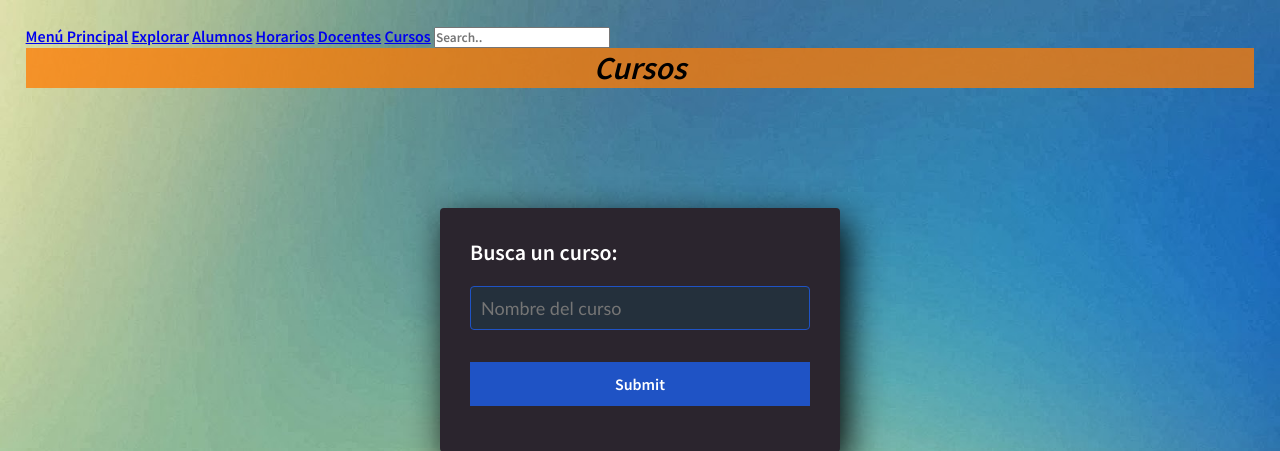
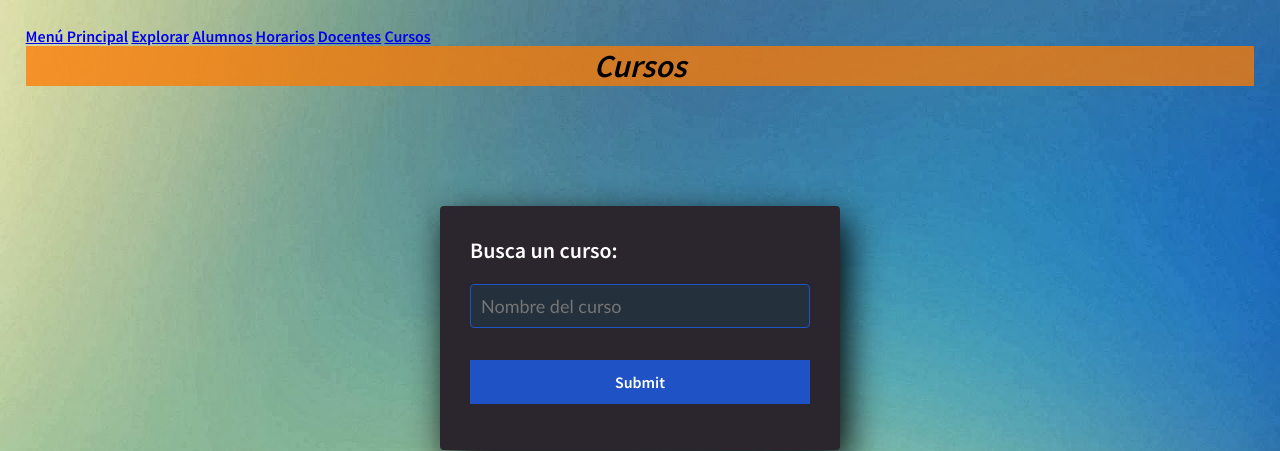
Before and after one commit to shadow-maker/Scheduler-UTEC, a Flask app: page /cursos/list in a window 1280 px wide. Shown: the top 451 px of the page. Run offline with Flask 2, Linux system fonts and the light colour scheme; data that the repository does not hold is empty; parts of the project's set-up code (start-up, migrations or seed data) failed here and were passed over.

Commit message:
Sacar search de navbar

```diff
--- a/app/templates/alumnos/list.html
+++ b/app/templates/alumnos/list.html
@@ -22,7 +22,6 @@
         <a href="/horarios/list">Horarios</a>
         <a href="/docentes/list">Docentes</a>
         <a href="/cursos/list">Cursos</a>
-        <input type="text" placeholder="Search..">
     </div>
   <h1> Alumnos </h1>
     <alert class="hidden" id="error-alert-filter"> ERROR: <div id="error-filter"> </div> </alert>
--- a/app/templates/cursos/list.html
+++ b/app/templates/cursos/list.html
@@ -26,7 +26,6 @@
 			<a href="/horarios/list">Horarios</a>
 			<a href="/docentes/list">Docentes</a>
 			<a href="/cursos/list">Cursos</a>
-			<input type="text" placeholder="Search..">
 		</div>
 		<h1>Cursos</h1>
 		<alert class="hidden" id="error-alert-filter">
--- a/app/templates/docentes/list.html
+++ b/app/templates/docentes/list.html
@@ -26,7 +26,6 @@
 			<a href="/horarios/list">Horarios</a>
 			<a href="/docentes/list">Docentes</a>
 			<a href="/cursos/list">Cursos</a>
-			<input type="text" placeholder="Search..">
 		</div>
 		<h1>Docentes</h1>
 		<alert class="hidden" id="error-alert-filter">ERROR:
--- a/app/templates/horarios/list.html
+++ b/app/templates/horarios/list.html
@@ -23,7 +23,6 @@
 		<a href="/horarios/list">Horarios</a>
 		<a href="/docentes/list">Docentes</a>
 		<a href="/cursos/list">Cursos</a>
-		<input type="text" placeholder="Search..">
 	</div>
 	<h1> Horarios </h1>
 	<alert class="hidden" id="error-alert-filter"> ERROR: <div id="error-filter"> </div>
```
